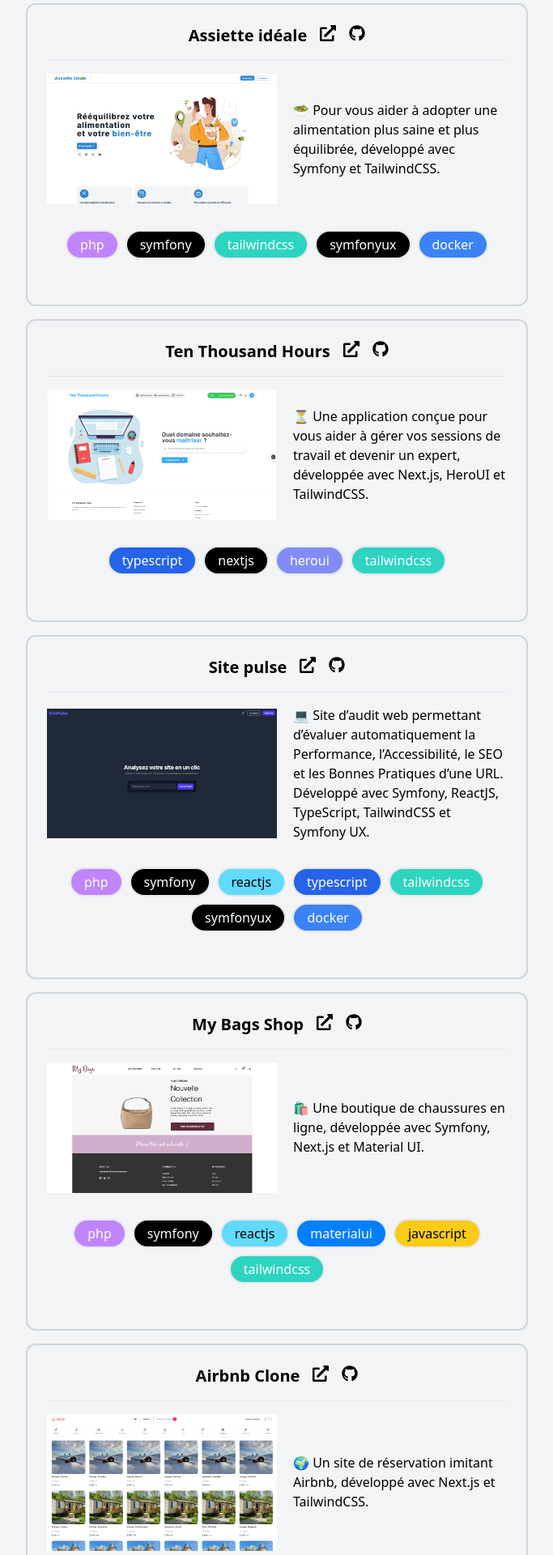
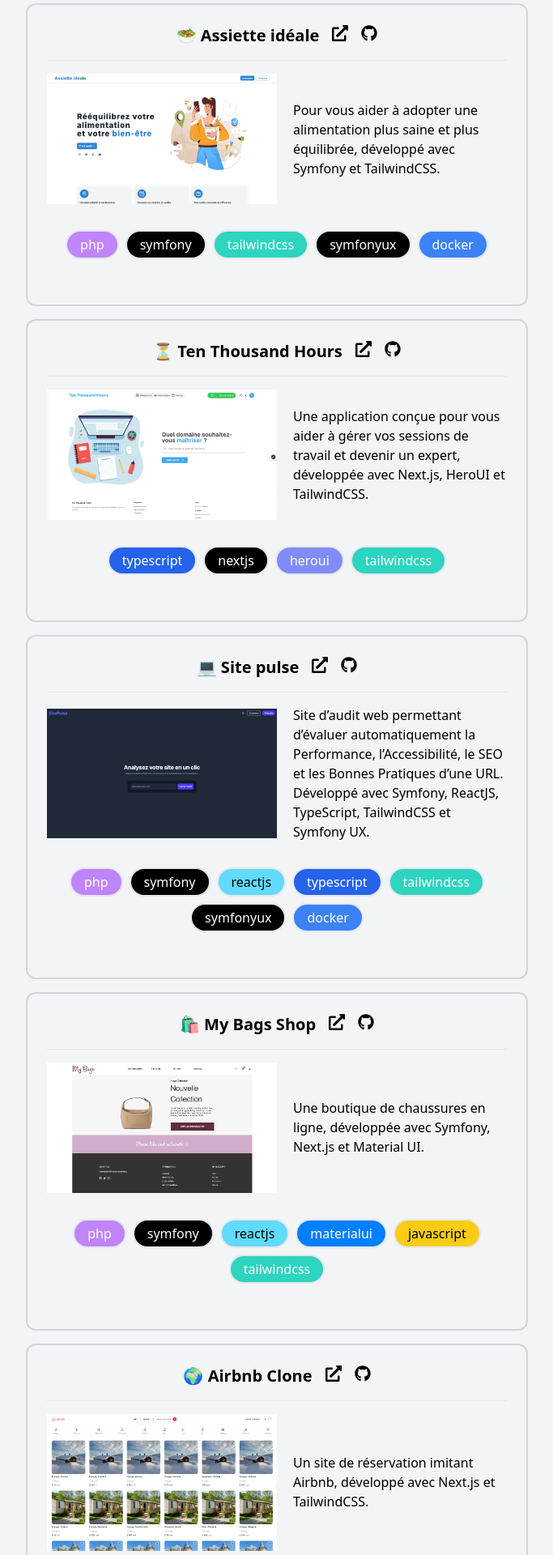
Before and after one commit to florentcussatlegras/fc-portfolio, a React (Create React App) app: page / in a window 1280 px wide. Shown: the part 1300-3220 px from the top of the page at 81% size, without its empty margins (298-981 px from the left). Built offline with nearby package versions, Linux system fonts and the light colour scheme.

Commit message:
update icon

```diff
--- a/src/App.js
+++ b/src/App.js
@@ -49,7 +49,6 @@ function App() {
           alt="Symfony Certification"
           className="max-w-[90vw] max-h-[90vh] rounded-lg shadow-2xl"
         />
-        TOTO
       </Modal>
     </div>
   );
--- a/src/assets/data_en.js
+++ b/src/assets/data_en.js
@@ -58,27 +58,27 @@ const data = {
   ],
   projects: [
     {
-      title: "Nutrition",
+      title: "🥗 Nutrition",
       description:
-        "🥗 To help you adopt a healthier and more balanced diet, build with Symfony and TailwindCSS.",
+        "To help you adopt a healthier and more balanced diet, build with Symfony and TailwindCSS.",
       image: "screen_nutrition.png",
       tags: ["php", "symfony", "tailwindcss", "symfonyux", "docker"],
       link: "https://fc-nutrition.com",
       linkGithub: "https://github.com/florentcussatlegras/assiette-ideale",
     },
     {
-      title: "Ten Thousand Hours",
+      title: "⏳ Ten Thousand Hours",
       description:
-        "⏳ An app designed to help you manage your work sessions and become an expert, build with NextJS, HeroUI and TailwindCSS.",
+        "An app designed to help you manage your work sessions and become an expert, build with NextJS, HeroUI and TailwindCSS.",
       image: "screen_ten_thousand_years.png",
       tags: ["typescript", "nextjs", "heroui", "tailwindcss"],
       link: "https://fc-ten-thousand-hours.com",
       linkGithub: "https://github.com/florentcussatlegras/ten-thousand-hours",
     },
     {
-      title: "Site pulse",
+      title: "💻 Site pulse",
       description:
-        "💻 A web auditing tool that automatically evaluates the Performance, Accessibility, SEO, and Best Practices of a given URL. Developed with Symfony, ReactJS, TypeScript, TailwindCSS, and Symfony UX.",
+        "A web auditing tool that automatically evaluates the Performance, Accessibility, SEO, and Best Practices of a given URL. Developed with Symfony, ReactJS, TypeScript, TailwindCSS, and Symfony UX.",
       image: "screen_site_pulse.png",
       tags: [
         "php",
@@ -93,9 +93,9 @@ const data = {
       linkGithub: "https://github.com/florentcussatlegras/site-pulse",
     },
     {
-      title: "My Bags Shop",
+      title: "🛍️ My Bags Shop",
       description:
-        "🛍️ An online shoe shop, build with Symfony, NextJS and MaterialUI.",
+        "An online shoe shop, build with Symfony, NextJS and MaterialUI.",
       image: "screen_bag_shop.png",
       tags: [
         "php",
@@ -109,9 +109,9 @@ const data = {
       linkGithub: "https://github.com/florentcussatlegras/my-bags-shop",
     },
     {
-      title: "Airbnb Clone",
+      title: "🌍 Airbnb Clone",
       description:
-        "🌍 A booking website imitating Airbnb, build with NextJS and TailwindCSS.",
+        "A booking website imitating Airbnb, build with NextJS and TailwindCSS.",
       image: "screen_airbnb_clone.png",
       tags: ["typescript", "nextjs", "tailwindcss"],
       link: "https://airbnb-clone-git-main-florent-cussatlegras-projects.vercel.app",
--- a/src/assets/data_fr.js
+++ b/src/assets/data_fr.js
@@ -58,27 +58,27 @@ const data = {
   ],
   projects: [
     {
-      title: "Assiette idéale",
+      title: "🥗 Assiette idéale",
       description:
-        "🥗 Pour vous aider à adopter une alimentation plus saine et plus équilibrée, développé avec Symfony et TailwindCSS.",
+        "Pour vous aider à adopter une alimentation plus saine et plus équilibrée, développé avec Symfony et TailwindCSS.",
       image: "screen_nutrition.png",
       tags: ["php", "symfony", "tailwindcss", "symfonyux", "docker"],
       link: "https://fc-nutrition.com",
       linkGithub: "https://github.com/florentcussatlegras/assiette-ideale",
     },
     {
-      title: "Ten Thousand Hours",
+      title: "⏳ Ten Thousand Hours",
       description:
-        "⏳ Une application conçue pour vous aider à gérer vos sessions de travail et devenir un expert, développée avec Next.js, HeroUI et TailwindCSS.",
+        "Une application conçue pour vous aider à gérer vos sessions de travail et devenir un expert, développée avec Next.js, HeroUI et TailwindCSS.",
       image: "screen_ten_thousand_years.png",
       tags: ["typescript", "nextjs", "heroui", "tailwindcss"],
       link: "https://fc-ten-thousand-hours.com",
       linkGithub: "https://github.com/florentcussatlegras/ten-thousand-hours",
     },
     {
-      title: "Site pulse",
+      title: "💻 Site pulse",
       description:
-        "💻 Site d’audit web permettant d’évaluer automatiquement la Performance, l’Accessibilité, le SEO et les Bonnes Pratiques d’une URL. Développé avec Symfony, ReactJS, TypeScript, TailwindCSS et Symfony UX.",
+        "Site d’audit web permettant d’évaluer automatiquement la Performance, l’Accessibilité, le SEO et les Bonnes Pratiques d’une URL. Développé avec Symfony, ReactJS, TypeScript, TailwindCSS et Symfony UX.",
       image: "screen_site_pulse.png",
       tags: [
         "php",
@@ -93,9 +93,9 @@ const data = {
       linkGithub: "https://github.com/florentcussatlegras/site-pulse",
     },
     {
-      title: "My Bags Shop",
+      title: "🛍️ My Bags Shop",
       description:
-        "🛍️ Une boutique de chaussures en ligne, développée avec Symfony, Next.js et Material UI.",
+        "Une boutique de chaussures en ligne, développée avec Symfony, Next.js et Material UI.",
       image: "screen_bag_shop.png",
       tags: [
         "php",
@@ -109,9 +109,9 @@ const data = {
       linkGithub: "https://github.com/florentcussatlegras/my-bags-shop",
     },
     {
-      title: "Airbnb Clone",
+      title: "🌍 Airbnb Clone",
       description:
-        "🌍 Un site de réservation imitant Airbnb, développé avec Next.js et TailwindCSS.",
+        "Un site de réservation imitant Airbnb, développé avec Next.js et TailwindCSS.",
       image: "screen_airbnb_clone.png",
       tags: ["typescript", "nextjs", "tailwindcss"],
       link: "https://airbnb-clone-git-main-florent-cussatlegras-projects.vercel.app",
```
